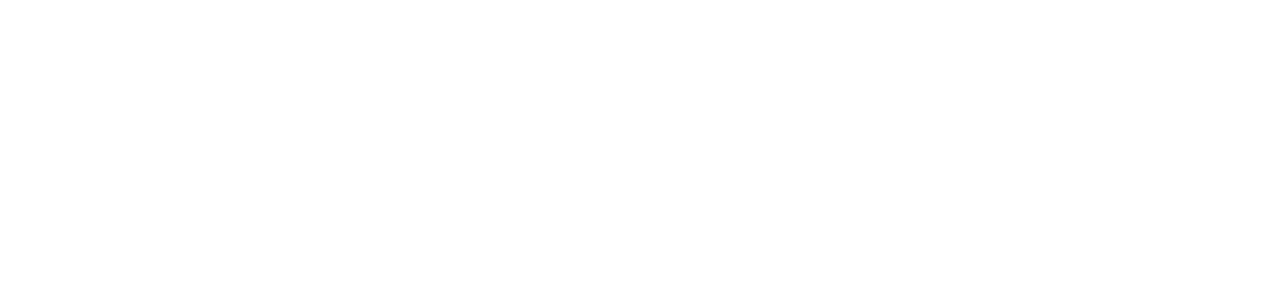
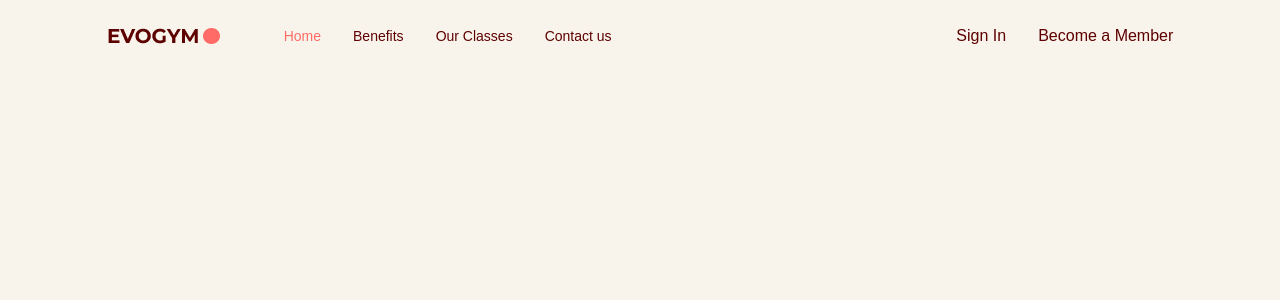
Before and after one commit to nurdawletmaksetov/Fitness-Application, a React (Vite) app: page / in a window 1280 px wide. Shown: the top 300 px of the page. Built offline with nearby package versions, Linux system fonts and the light colour scheme.

Commit message:
Navbar menu

```diff
--- a/src/App.tsx
+++ b/src/App.tsx
@@ -1,10 +1,15 @@
+import { useState } from 'react'
 import './App.css'
+import Navbar from './components/Navbar'
 
 function App() {
+  const [selectedPage, setSelectedPage] = useState("home")
 
   return (
     <>
-
+      <div className='app bg-gray-20'>
+        <Navbar selectedPage={selectedPage} setSelectedPage={setSelectedPage} />
+      </div>
     </>
   )
 }
--- /dev/null
+++ b/src/components/Link.tsx
@@ -0,0 +1,26 @@
+import AnchorLink from "react-anchor-link-smooth-scroll"
+
+type Props = {
+    page: string;
+    selectedPage: string;
+    setSelectedPage: (value: string) => void;
+}
+
+const Link = ({ page, selectedPage, setSelectedPage }: Props) => {
+    const lowerCasePage = page.toLowerCase().replace(/ /g, "")
+    return (
+        <>
+            <AnchorLink
+                className={`${selectedPage === lowerCasePage ? "text-primary-500" : ""}
+                transition duration-500 hover:text-primary-300
+                `}
+                href={`#${lowerCasePage}`}
+                onClick={() => { setSelectedPage(lowerCasePage) }}
+            >
+                {page}
+            </AnchorLink>
+        </>
+    )
+}
+
+export default Link
--- /dev/null
+++ b/src/components/Navbar.tsx
@@ -0,0 +1,62 @@
+import Link from "./Link"
+
+type Props = {
+    selectedPage: string;
+    setSelectedPage: (value: string) => void;
+}
+
+const Navbar = ({ selectedPage, setSelectedPage }: Props) => {
+    const flexBetween = "flex items-center justify-between"
+
+    return (
+        <>
+            <nav>
+                <div
+                    className={`${flexBetween} fixed top-0 z-30 w-full py-6`}
+                >
+                    <div className={`${flexBetween} mx-auto w-5/6`}>
+                        <div className={`${flexBetween} w-full gap-16`}>
+
+                            {/* LEFT SIDE */}
+
+                            <img src="./public/images/Logo.png" alt="logo" />
+
+                            {/* RIGHT SIDE */}
+
+                            <div className={`${flexBetween} w-full`}>
+                                <div className={`${flexBetween} gap-8 text-sm`}>
+                                    <Link
+                                        page="Home"
+                                        selectedPage={selectedPage}
+                                        setSelectedPage={setSelectedPage}
+                                    />
+                                    <Link
+                                        page="Benefits"
+                                        selectedPage={selectedPage}
+                                        setSelectedPage={setSelectedPage}
+                                    />
+                                    <Link
+                                        page="Our Classes"
+                                        selectedPage={selectedPage}
+                                        setSelectedPage={setSelectedPage}
+                                    />
+                                    <Link
+                                        page="Contact us"
+                                        selectedPage={selectedPage}
+                                        setSelectedPage={setSelectedPage}
+                                    />
+                                </div>
+                                <div className={`${flexBetween} gap-8`}>
+                                    <p>Sign In</p>
+                                    <button>Become a Member</button>
+                                </div>
+                            </div>
+                        </div>
+                    </div>
+                </div>
+            </nav >
+        </>
+    )
+}
+
+export default Navbar
--- a/src/index.css
+++ b/src/index.css
@@ -1 +1,42 @@
 @import "tailwindcss";
+@import url('https://fonts.googleapis.com/css2?family=DM+Mono:ital,wght@0,300;0,400;0,500;1,300;1,400;1,500&family=Montserrat:ital,wght@0,100..900;1,100..900&family=Roboto:ital,wght@0,100..900;1,100..900&display=swap');
+@import url('https://fonts.googleapis.com/css2?family=DM+Mono:ital,wght@0,300;0,400;0,500;1,300;1,400;1,500&family=DM+Sans:ital,opsz,wght@0,9..40,100..1000;1,9..40,100..1000&family=Montserrat:ital,wght@0,100..900;1,100..900&family=Roboto:ital,wght@0,100..900;1,100..900&display=swap');
+
+@theme {
+  --color-gray-20: #F8F4EB;
+  --color-gray-50: #EFE6E6;
+  --color-gray-100: #DFCCCC;
+  --color-gray-500: #5E0000;
+  --color-primary-100: #FFE1E0;
+  --color-primary-300: #FFA6A3;
+  --color-primary-500: #FF6B66;
+  --color-secondary-400: #FFCD58;
+  --color-secondary-500: #FFC132;
+
+  --image-gradient-yellowred: liner-gradient(90deg, #FF616A 0%, #FFC837 100%);
+  --image-mobile-home: url('./assets/HomePageGraphic.png');
+
+  --font-dmsans: "DM Sans", sans-serif;
+  --font-montserrat: "Montserrat", sans-serif;
+
+  --content-evolvetext: url('./assets/EvolveText.png');
+  --content-abstractwaves: url('./assets/AbstractWaves.png');
+  --content-circles: url('./assets/Circles.png');
+
+  --breakpoint-xs: 480px;
+  --breakpoint-sm: 768px;
+  --breakpoint-md: 1060px;
+  /* --breakpoint-lg: 1024px; */
+  /* --breakpoint-xl: 1280px; */
+  /* --breakpoint-2xl: 1536px; */
+}
+
+html,
+body,
+#root,
+.app {
+  height: 100%;
+  width: 100%;
+  font-family: "DM Sans", sans-serif;
+  @apply text-gray-500;
+}
--- a/tailwind.config.js
+++ /dev/null
@@ -1,40 +0,0 @@
-/** @type {import('tailwindcss').Config} */
-export default {
-    content: ['./index.html', './src/**/*.{js,ts,jsx,tsx}'],
-    theme: {
-        extend: {
-            colors: {
-                'gray-20': '#F8F4EB',
-                'gray-50': '#EFE6E6',
-                'gray-100': '#DFCCCC',
-                'gray-500': '#5E0000',
-                'primary-100': '#FFE1E0',
-                'primary-300': '#FFA6A3',
-                'primary-500': '#FF6B66',
-                'secondary-400': '#FFCD58',
-                'secondary-500': '#FFC132',
-            },
-            backgroundImage: (theme) => ({
-                'gradient-yellowred': 'linear-gradient(90deg, #FF616A 0%, #FFC837 100%)',
-                'mobile-home': "url('./src/assets/HomePageGraphic.png')",
-            }),
-            fontFamily: {
-                dmsans: ['DM Sans', 'sans-serif'],
-                montserrat: ['Montserrat', 'sans-serif']
-            },
-            content: {
-                evolvetext: "url('./assets/EvolveText.png')",
-                abstractwaves: "url('./assets/AbstractWaves.png')",
-                sparkles: "url('./assets/Sparkles.png')",
-                circles: "url('./assets/Circles.png')",
-
-            }
-        },
-        screens: {
-            xs: "480px",
-            sm: "768px",
-            md: "1060px"
-        }
-    },
-    plugins: [],
-}
```
Also changed, not shown: public/images/Logo.png (renamed from src/assets/Logo.png).
